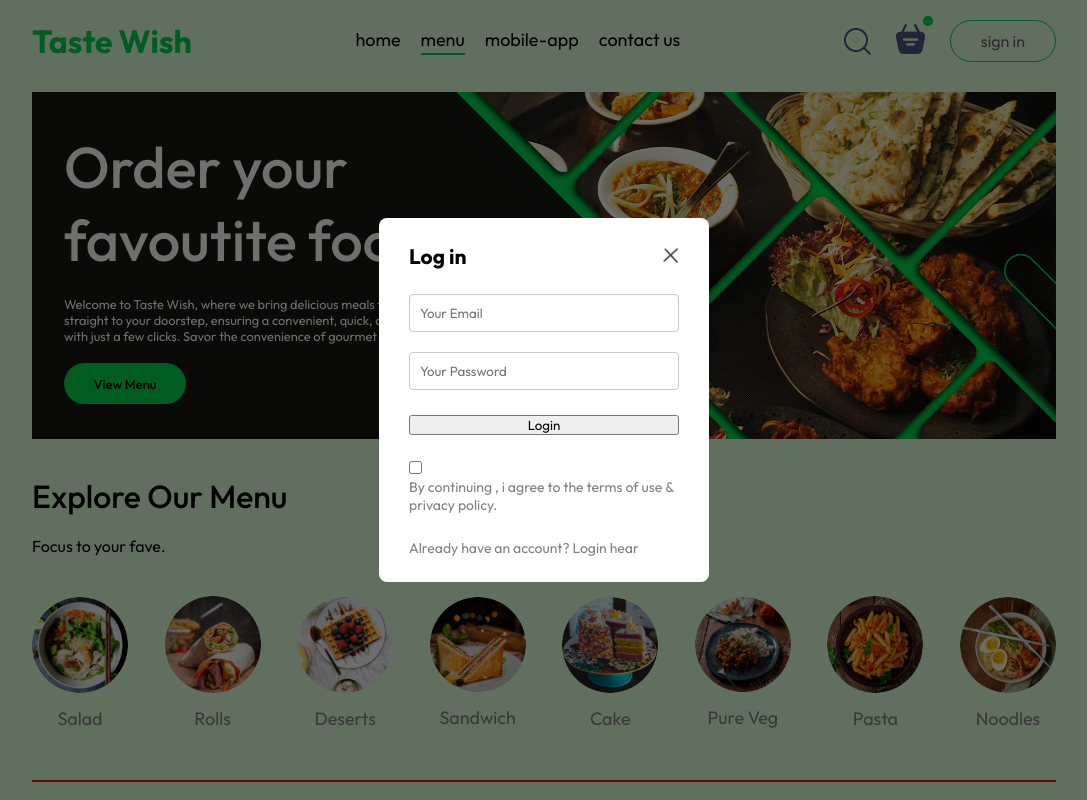
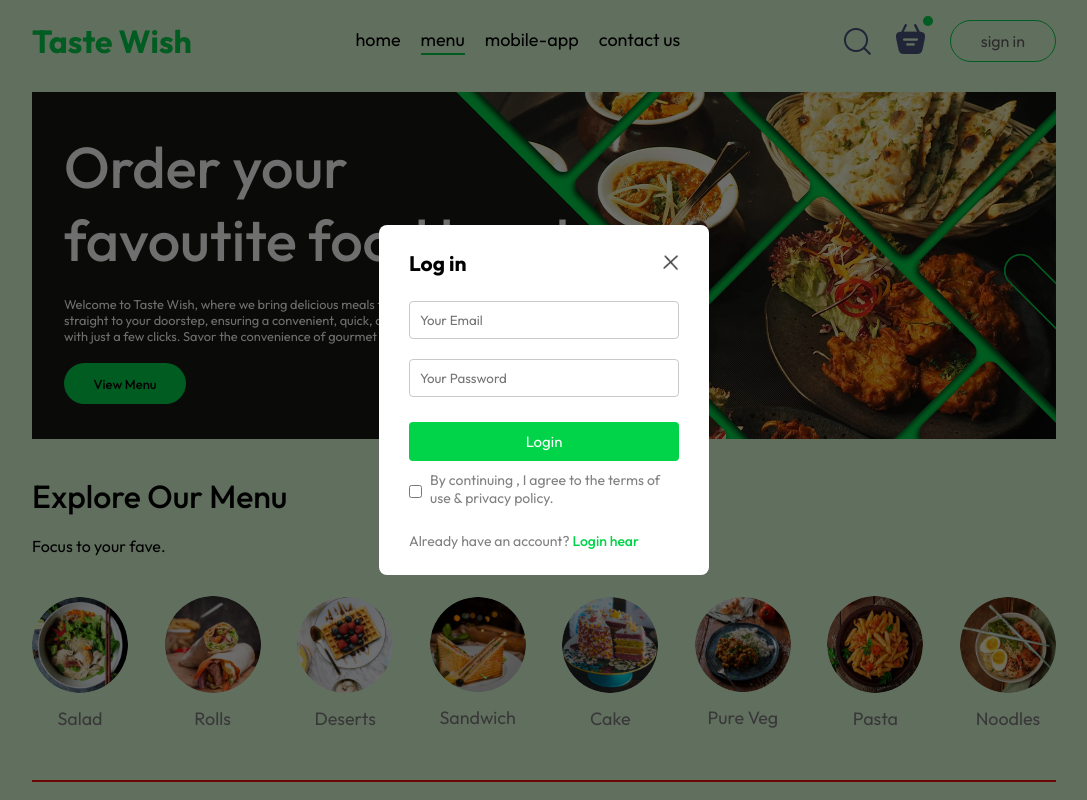
Before and after one commit to Banukaiw/Food_Delivery, a React (Create React App) app: page / in a window 1280 px wide. Both pictures are taken after a click on the button "sign in". Shown: the top 800 px of the page, without its empty margins (96-1183 px from the left). Built offline with nearby package versions, Linux system fonts and the light colour scheme.

Commit message:
version 07

```diff
--- a/src/components/LoginPopup/LoginPopup.css
+++ b/src/components/LoginPopup/LoginPopup.css
@@ -46,3 +46,32 @@
     padding: 10px;
     border-radius: 4px;
 }
+
+.login-popup-container button{
+    border: none;
+    padding: 10px;
+    border-radius: 4px;
+    color: white;
+    background-color: #01d449;
+    font-size: 15px;
+    cursor: pointer;
+
+}
+
+.login-popup-condition{
+    display: flex;
+    align-items: center;
+    gap: 8px;
+    margin-top: -15px;
+}
+
+
+.login-popup-condition input{
+    margin-top: 5px;
+}
+
+.login-popup p span{
+    color: #01d449;
+    font-weight: 500;
+    cursor: pointer;
+}
--- a/src/components/LoginPopup/LoginPopup.js
+++ b/src/components/LoginPopup/LoginPopup.js
@@ -21,7 +21,7 @@
             <button>{currState==="Sign Up"?"create account":"Login"}</button>
             <div className='login-popup-condition'>
                 <input type='checkbox' required></input>
-                <p>By continuing , i agree to the terms of use & privacy policy.</p>
+                <p>By continuing , I agree to the terms of use & privacy policy.</p>
             </div>
             {currState==="log in"
             ?<p>Create a new account? <span onClick={()=>setCurrState("Sign Up")}>Click hear</span></p>
```
